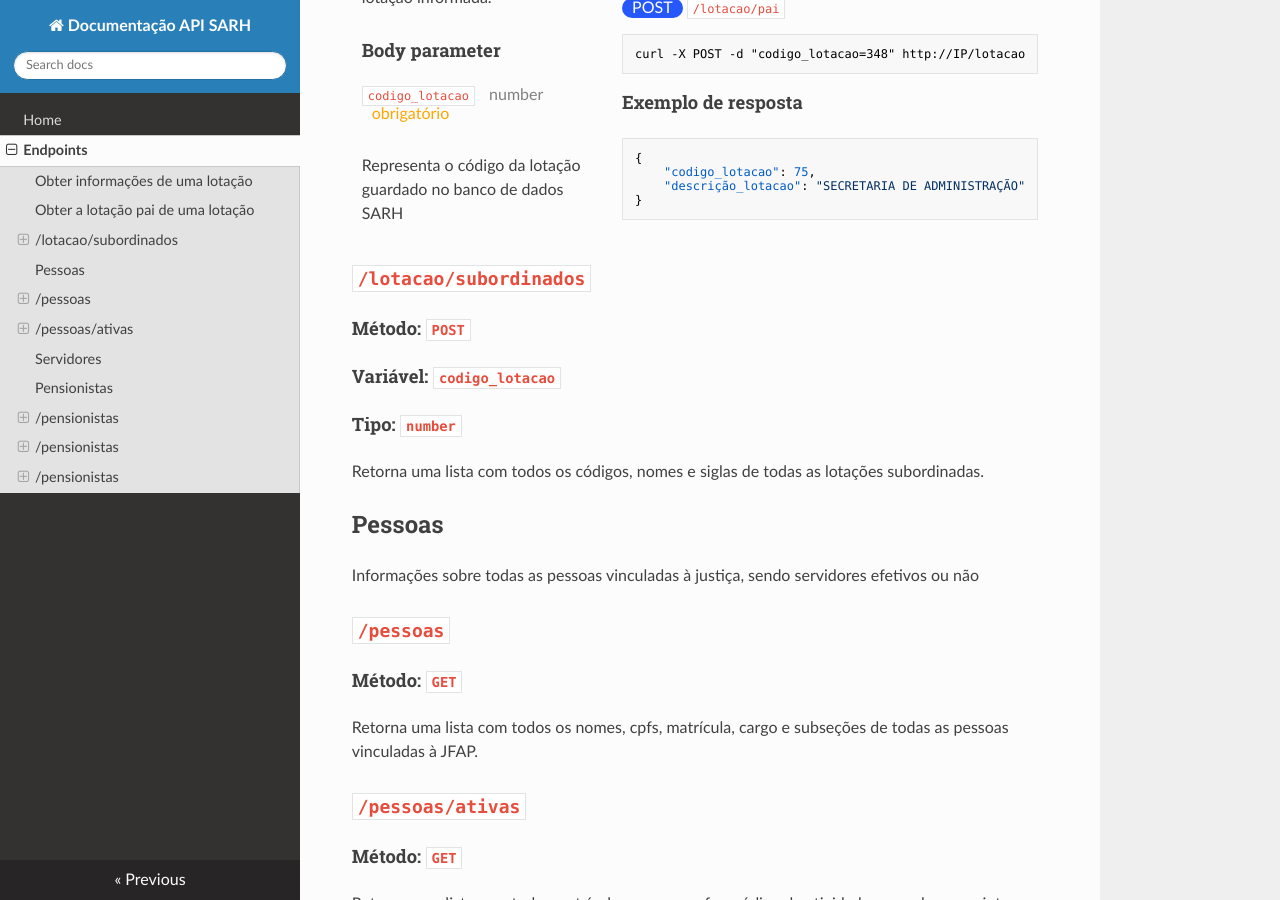
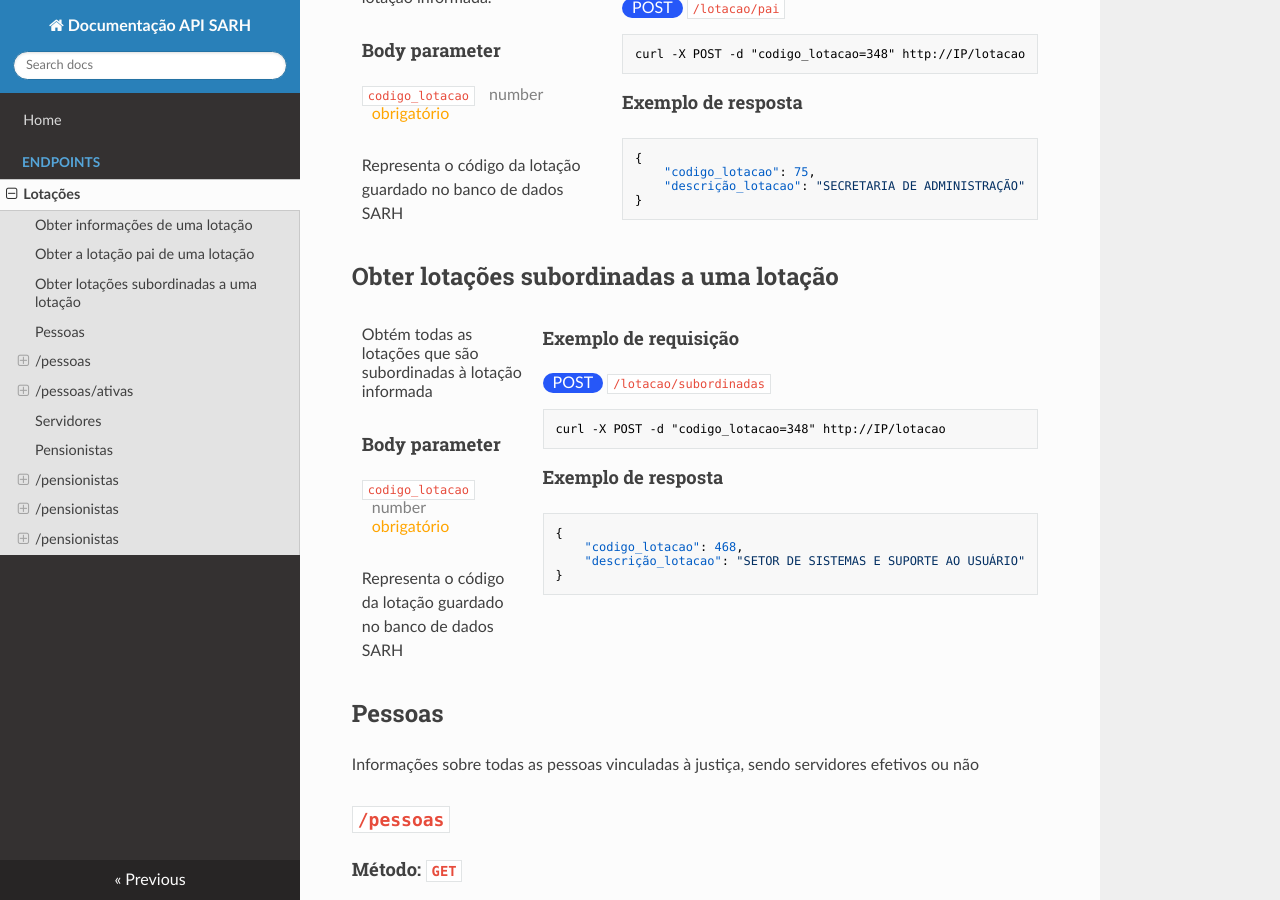
Before and after one commit to gabrielfelipedy/sarh-api, an MkDocs documentation site: the page built from docs/endpoints/lotacoes.md, in a window 1280 px wide and 900 px high, scrolled down 736 px. Built offline with MkDocs 1.6.1, drawn with Linux system fonts in a browser that asks for light colours; nearby versions of some CDN libraries.

Commit message:
change the directory structure

````diff
--- a/docs/endpoints.md
+++ b/docs/endpoints/lotacoes.md
@@ -85,15 +85,46 @@ curl -X POST -d "codigo_lotacao=348" http://IP/lotacao
 <!--  Próximo endpoint -->
 
 
-## `/lotacao/subordinados`
+## Obter lotações subordinadas a uma lotação
 
-#### Método: `POST`
+<div style="display: flex;">
 
-#### Variável: `codigo_lotacao`
+<div style="padding: 10px;">
 
-#### Tipo: `number`
+Obtém todas as lotações que são subordinadas à lotação informada
 
-Retorna uma lista com todos os códigos, nomes e siglas de todas as lotações subordinadas.
+
+<h4 style="margin-top: 30px">Body parameter</h4>
+
+<code>codigo_lotacao</code> <span style="color:grey; padding: 0 10px;">number</span> <span style="color:orange; padding: 0 10px;">obrigatório</span>
+
+<p style="margin-top: 30px">Representa o código da lotação guardado no banco de dados SARH</p>
+
+</div>
+<div style="padding: 10px;">
+
+<h4>Exemplo de requisição</h4>
+
+<span style="background-color:rgb(38, 87, 248); color: white; padding: 2px 10px; border-radius: 30px;">POST</span> <code>/lotacao/subordinadas</code></br>
+
+```nginx
+curl -X POST -d "codigo_lotacao=348" http://IP/lotacao
+```
+
+<h4>Exemplo de resposta</h4>
+
+```json
+{
+    "codigo_lotacao": 468,
+    "descrição_lotacao": "SETOR DE SISTEMAS E SUPORTE AO USUÁRIO"
+}
+```
+
+</div>
+</div>
+
+
+
 
 ## Pessoas
 
--- a/mkdocs.yml
+++ b/mkdocs.yml
@@ -1,5 +1,6 @@
 site_name: Documentação API SARH
 nav:
   - Home: index.md
-  - Endpoints: endpoints.md
+  - Endpoints:
+    - Lotações: endpoints/lotacoes.md
 theme: readthedocs
````
